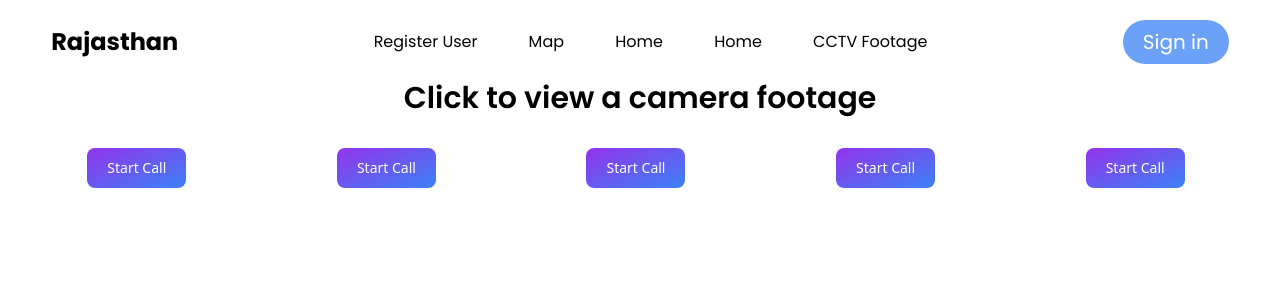
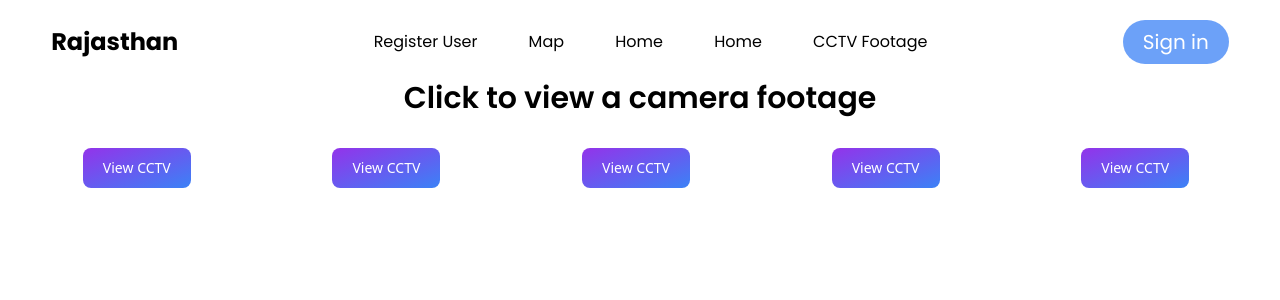
Before and after one commit to krishnenduroy52/RJPOLICE_HACK_326_AlphaCoders_6, a React (Vite) app in the folder Frontend/: page /view/cctv in a window 1280 px wide. Shown: the top 300 px of the page. Built offline with nearby package versions, Linux system fonts and the light colour scheme; no server answers.

Commit message:
little changes

```diff
--- a/Frontend/src/App.css
+++ b/Frontend/src/App.css
@@ -23,7 +23,7 @@
     width: 50%;
     height: 100%;
     align-items: center;
-    justify-content: space-between;
+    justify-content: space-around;
 }
 
 .map_container > div button {
--- a/Frontend/src/components/Camera/Camera.jsx
+++ b/Frontend/src/components/Camera/Camera.jsx
@@ -94,11 +94,11 @@ const Camera = () => {
         <div>
             <h1 className='text-3xl flex justify-center font-[Poppins] font-semibold' >Click to view a camera footage</h1>
             <div className="all-cams">
-                <button className='text-white bg-gradient-to-br from-purple-600 to-blue-500 hover:bg-gradient-to-bl focus:ring-4 focus:outline-none focus:ring-blue-300 dark:focus:ring-blue-800 font-medium rounded-lg text-sm px-5 py-2.5 text-center me-2 mb-2' id="startButton" onClick={startCall} disabled={!localStream}>Start Call</button>
-                <button className='text-white bg-gradient-to-br from-purple-600 to-blue-500 hover:bg-gradient-to-bl focus:ring-4 focus:outline-none focus:ring-blue-300 dark:focus:ring-blue-800 font-medium rounded-lg text-sm px-5 py-2.5 text-center me-2 mb-2' id="" onClick={startCall} disabled={!localStream}>Start Call</button>
-                <button className='text-white bg-gradient-to-br from-purple-600 to-blue-500 hover:bg-gradient-to-bl focus:ring-4 focus:outline-none focus:ring-blue-300 dark:focus:ring-blue-800 font-medium rounded-lg text-sm px-5 py-2.5 text-center me-2 mb-2' id="" onClick={startCall} disabled={!localStream}>Start Call</button>
-                <button className='text-white bg-gradient-to-br from-purple-600 to-blue-500 hover:bg-gradient-to-bl focus:ring-4 focus:outline-none focus:ring-blue-300 dark:focus:ring-blue-800 font-medium rounded-lg text-sm px-5 py-2.5 text-center me-2 mb-2' id="" onClick={startCall} disabled={!localStream}>Start Call</button>
-                <button className='text-white bg-gradient-to-br from-purple-600 to-blue-500 hover:bg-gradient-to-bl focus:ring-4 focus:outline-none focus:ring-blue-300 dark:focus:ring-blue-800 font-medium rounded-lg text-sm px-5 py-2.5 text-center me-2 mb-2' id="" onClick={startCall} disabled={!localStream}>Start Call</button>
+                <button className='text-white bg-gradient-to-br from-purple-600 to-blue-500 hover:bg-gradient-to-bl focus:ring-4 focus:outline-none focus:ring-blue-300 dark:focus:ring-blue-800 font-medium rounded-lg text-sm px-5 py-2.5 text-center me-2 mb-2' id="startButton" onClick={startCall} disabled={!localStream}>View CCTV</button>
+                <button className='text-white bg-gradient-to-br from-purple-600 to-blue-500 hover:bg-gradient-to-bl focus:ring-4 focus:outline-none focus:ring-blue-300 dark:focus:ring-blue-800 font-medium rounded-lg text-sm px-5 py-2.5 text-center me-2 mb-2' id="" onClick={startCall} disabled={!localStream}>View CCTV</button>
+                <button className='text-white bg-gradient-to-br from-purple-600 to-blue-500 hover:bg-gradient-to-bl focus:ring-4 focus:outline-none focus:ring-blue-300 dark:focus:ring-blue-800 font-medium rounded-lg text-sm px-5 py-2.5 text-center me-2 mb-2' id="" onClick={startCall} disabled={!localStream}>View CCTV</button>
+                <button className='text-white bg-gradient-to-br from-purple-600 to-blue-500 hover:bg-gradient-to-bl focus:ring-4 focus:outline-none focus:ring-blue-300 dark:focus:ring-blue-800 font-medium rounded-lg text-sm px-5 py-2.5 text-center me-2 mb-2' id="" onClick={startCall} disabled={!localStream}>View CCTV</button>
+                <button className='text-white bg-gradient-to-br from-purple-600 to-blue-500 hover:bg-gradient-to-bl focus:ring-4 focus:outline-none focus:ring-blue-300 dark:focus:ring-blue-800 font-medium rounded-lg text-sm px-5 py-2.5 text-center me-2 mb-2' id="" onClick={startCall} disabled={!localStream}>View CCTV</button>
             </div>
 
             {/* Local Video Stream Disabled */}
--- a/Frontend/src/page/Map.jsx
+++ b/Frontend/src/page/Map.jsx
@@ -22,6 +22,12 @@ const Map = () => {
     { lng: 88.416, lat: 22.6345 },
     { lng: 88.4144, lat: 22.6317 },
     { lng: 88.4153, lat: 22.6335 },
+    { lng: 87.062078, lat: 23.246138},
+    { lng: 87.062365, lat: 23.246037},
+    { lng: 87.062140, lat: 23.246288},
+    { lng: 87.062458, lat: 23.246318},
+    { lng: 87.062565, lat: 23.245067},
+    { lng: 87.063150, lat: 23.246485},
   ]);
 
   const [markers, setMarkers] = useState([]);
```
Also changed, not shown: 1 other file (tests, documents, lock files or other folders).
